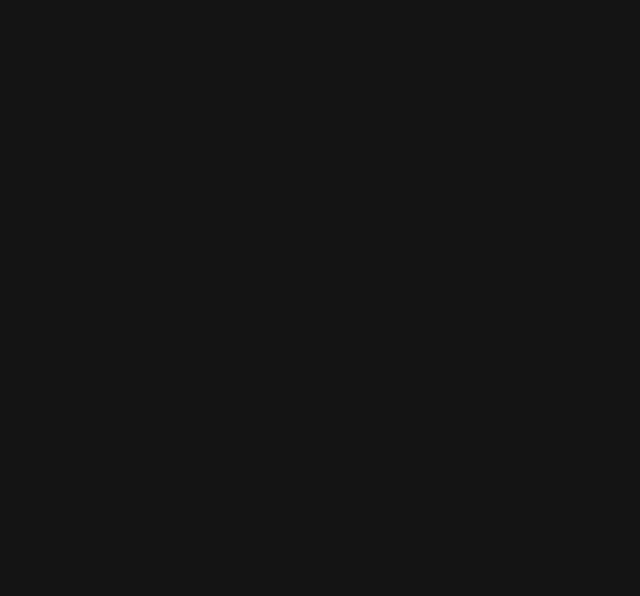
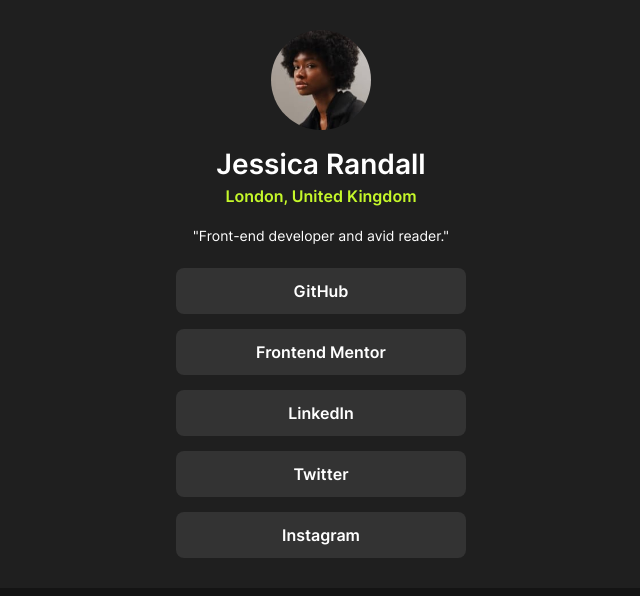
Before and after one commit to ronaldyonggi/social-links-profile, a React (Vite) app: page / in a window 1280 px wide. Shown: the top 596 px of the page, without its empty margins (319-959 px from the left). Built offline with nearby package versions, Linux system fonts and the light colour scheme.

Commit message:
define main file

```diff
--- a/src/main.tsx
+++ b/src/main.tsx
@@ -1,9 +1,14 @@
 import { createRoot } from 'react-dom/client';
 import './reset.css';
 import './index.css';
+import Card from './components/Card/Card';
 
 export default function App() {
-  return <></>;
+  return (
+    <main>
+      <Card />
+    </main>
+  );
 }
 
 createRoot(document.getElementById('root')!).render(<App />);
```
